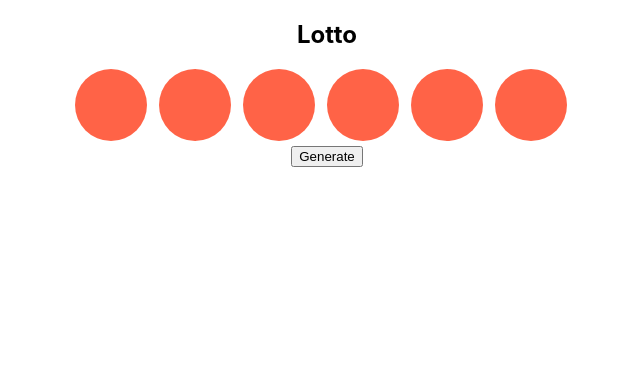
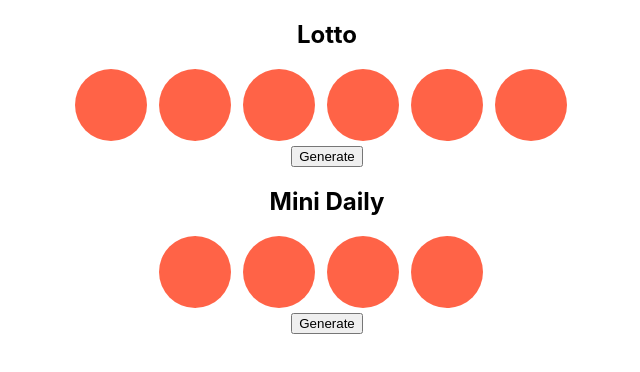
Before and after one commit to tylerbertmore/react-lottery, a React (Create React App) app: page / in a window 1280 px wide. Shown: the top 372 px of the page, without its empty margins (313-953 px from the left). Built offline with nearby package versions, Linux system fonts and the light colour scheme.

Commit message:
Adds mini lottery

```diff
--- a/src/App.js
+++ b/src/App.js
@@ -5,6 +5,8 @@ function App() {
   return (
     <div className="App">
         <Lottery />
+        <Lottery title='Mini Daily' maxBalls={4} maxNum={10}
+        />
     </div>
   );
 }
```
Also changed, not shown: 1 other file (tests, documents, lock files or other folders).
